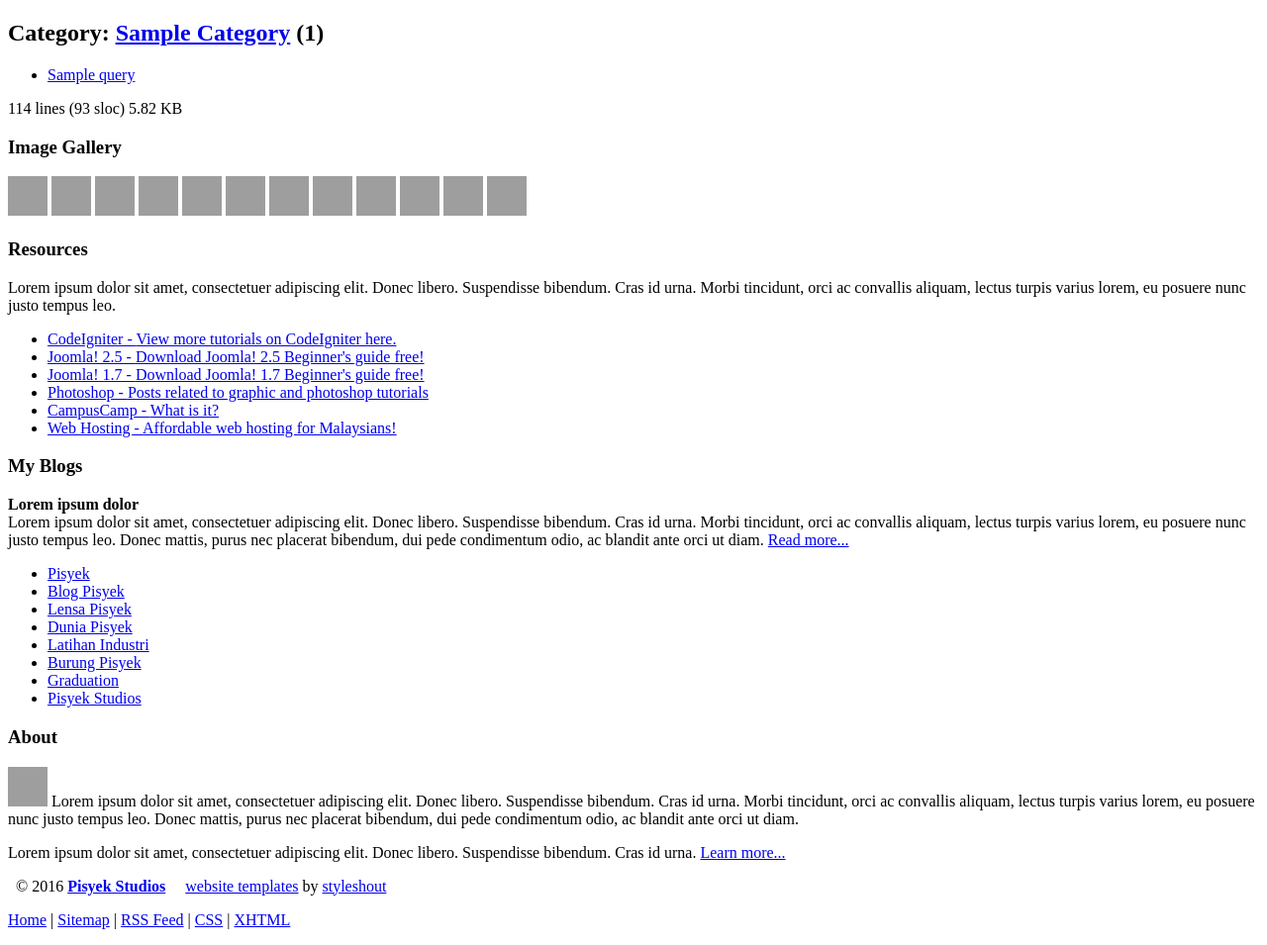
After one commit to chrisuberti/ci_cms, a CodeIgniter app: the page made by application/views/blog/category.php in a window 1280 px wide. The commit adds this page. Shown: the whole page at 99% size. Run offline with CodeIgniter, Linux system fonts and the light colour scheme; tables that the repository leaves empty or names only in its code hold one stand-in row (values such as "Sample post"); the template is opened without the code that fills it: most values are stand-ins (such as "Sample title", 1, 10 or a date in 2020); some libraries are stand-ins or nearby versions; grey boxes are pictures that could not be loaded.

Commit message:
Added a few dressings for blog, also got category page(and some category functions)  working :

```diff
--- a/application/core/MY_Model.php
+++ b/application/core/MY_Model.php
@@ -34,7 +34,11 @@ class MY_Model extends CI_Model{
 
 	static function find_by($column = "", $column_val = ""){
 	  $query = self::$db->where($column, $column_val)->get(static::DB_TABLE)->custom_result_object(get_called_class());
-	  return $query;
+	  if(count($query) > 1){
+	    return $query;
+	  }elseif(count($query) == 1){
+	    return $query[0];
+	  }
 	}
 
   public function insert(){
--- /dev/null
+++ b/application/views/blog/category.php
@@ -0,0 +1,41 @@
+<?php $this->load->view('blog/header');?>
+<body>
+
+	<!-- header top starts-->
+	<!-- header top ends here -->
+
+	<!-- content starts -->
+	<div id="content-outer" class="clear"><div id="content-wrapper">
+
+		<!-- column-one -->
+		<div id="content"><div class="col-one">
+			<h2>Category: <a href="<?php echo base_url().'category/'.$category->slug;?>"><?php echo ucwords($category->category_name);?></a> (<?php echo count($query);?>)</h2>
+
+			<?php if( isset($query) && $query ): ?>
+			<ul>
+			<?php foreach($query as $post):?>
+				<li><a href="<?php echo base_url().'post/'.$post->id;?>"><?php echo $post->title?></a></li>
+			<?php endforeach; ?>
+			</ul>
+
+			<?php else: ?>
+			<h3>No post yet!</h3>
+			<?php endif;?>
+
+		</div></div>
+
+		<!-- column-two -->
+		<?php// $this->load->view('blog/menu_sidebar');?>
+
+		<!-- column-three -->
+		<?php// $this->load->view('blog/sidebar');?>
+
+	<!-- contents end here -->
+	</div></div>
+
+	<!-- footer starts here -->
+	<?php $this->load->view('blog/footer');?>
+	<!-- footer ends here -->
+
+</body>
+</html>
--- /dev/null
+++ b/application/views/blog/footer.php
@@ -0,0 +1,116 @@
+
+114 lines (93 sloc)  5.82 KB
+	<div id="footer-wrapper">
+
+		<!-- column-one -->
+		<div id="footer"><div class="col-one">
+
+			<h3>Image Gallery </h3>
+				<p class="thumbs">
+					<a href="index.html"><img src="<?php echo base_url();?>assets/img/thumb.jpg" width="40" height="40" alt="thumbnail" /></a>
+					<a href="index.html"><img src="<?php echo base_url();?>assets/img/thumb.jpg" width="40" height="40" alt="thumbnail" /></a>
+					<a href="index.html"><img src="<?php echo base_url();?>assets/img/thumb.jpg" width="40" height="40" alt="thumbnail" /></a>
+					<a href="index.html"><img src="<?php echo base_url();?>assets/img/thumb.jpg" width="40" height="40" alt="thumbnail" /></a>
+					<a href="index.html"><img src="<?php echo base_url();?>assets/img/thumb.jpg" width="40" height="40" alt="thumbnail" /></a>
+					<a href="index.html"><img src="<?php echo base_url();?>assets/img/thumb.jpg" width="40" height="40" alt="thumbnail" /></a>
+					<a href="index.html"><img src="<?php echo base_url();?>assets/img/thumb.jpg" width="40" height="40" alt="thumbnail" /></a>
+					<a href="index.html"><img src="<?php echo base_url();?>assets/img/thumb.jpg" width="40" height="40" alt="thumbnail" /></a>
+					<a href="index.html"><img src="<?php echo base_url();?>assets/img/thumb.jpg" width="40" height="40" alt="thumbnail" /></a>
+					<a href="index.html"><img src="<?php echo base_url();?>assets/img/thumb.jpg" width="40" height="40" alt="thumbnail" /></a>
+					<a href="index.html"><img src="<?php echo base_url();?>assets/img/thumb.jpg" width="40" height="40" alt="thumbnail" /></a>
+					<a href="index.html"><img src="<?php echo base_url();?>assets/img/thumb.jpg" width="40" height="40" alt="thumbnail" /></a>
+				</p>
+
+			<h3>Resources</h3>
+
+                <p>
+                Lorem ipsum dolor sit amet, consectetuer adipiscing elit. Donec libero. Suspendisse bibendum.
+			    Cras id urna. Morbi tincidunt, orci ac convallis aliquam, lectus turpis varius lorem, eu
+			    posuere nunc justo tempus leo.
+                </p>
+
+				<ul class="footer-list">
+                    <li><a href="http://blog.pisyek.com/tag/codeigniter/" title="Codeigniter">CodeIgniter -
+                    <span> View more tutorials on CodeIgniter here.</span></a>
+                    </li>
+                    <li><a href="http://blog.pisyek.com/2012/02/joomla-2-5-beginners-guide-free-download/" title="Joomla!">Joomla! 2.5 -
+                    <span> Download Joomla! 2.5 Beginner's guide free!</span></a>
+                    </li>
+                    <li><a href="http://blog.pisyek.com/2011/07/joomla-1-7-beginner-s-guide-free-download/" title="Joomla!">Joomla! 1.7 -
+                    <span> Download Joomla! 1.7 Beginner's guide free!</span></a>
+                    </li>
+                    <li><a href="http://blog.pisyek.com/tag/photoshop/" title="Photoshop">Photoshop -
+                    <span> Posts related to graphic and photoshop tutorials</span></a>
+                    </li>
+                    <li><a href="http://blog.pisyek.com/tag/campuscamp/" title="Campus Camp">CampusCamp -
+                    <span> What is it?</span></a>
+                    </li>
+                    <li><a href="http://bit.ly/dataklhost" title="Web Hosting">Web Hosting -
+                    <span>Affordable web hosting for Malaysians!</span></a>
+                    </li>
+				</ul>
+
+		</div></div>
+
+		<!-- column-two -->
+		<div class="col-two">
+
+			<h3>My Blogs</h3>
+
+			<p>
+			<strong>Lorem ipsum dolor</strong> <br />
+			Lorem ipsum dolor sit amet, consectetuer adipiscing elit. Donec libero. Suspendisse bibendum.
+			Cras id urna. Morbi tincidunt, orci ac convallis aliquam, lectus turpis varius lorem, eu
+			posuere nunc justo tempus leo. Donec mattis, purus nec placerat bibendum, dui pede condimentum
+			odio, ac blandit ante orci ut diam. <a href="index.html">Read more...</a>
+			</p>
+
+			<ul class="footer-list">
+				<li><a href="http://www.pisyek.com">Pisyek</a></li>
+				<li><a href="http://blog.pisyek.com">Blog Pisyek</a></li>
+				<li><a href="http://lensa.pisyek.com">Lensa Pisyek</a></li>
+				<li><a href="http://dunia.pisyek.com">Dunia Pisyek</a></li>
+				<li><a href="http://latihanindustri.pisyek.com">Latihan Industri</a></li>
+				<li><a href="http://burung.pisyek.com">Burung Pisyek</a></li>
+				<li><a href="http://grad.pisyek.com">Graduation</a></li>
+				<li><a href="http://studios.pisyek.com">Pisyek Studios</a></li>
+			</ul>
+
+		</div>
+
+		<!-- column-three -->
+		<div class="col-three">
+
+			<h3>About</h3>
+
+			<p>
+			<a href="http://getfirefox.com/"><img src="<?php echo base_url();?>assets/img/thumb-2.jpg" width="40" height="40" alt="firefox" class="float-left" /></a>
+			Lorem ipsum dolor sit amet, consectetuer adipiscing elit. Donec libero. Suspendisse bibendum.
+			Cras id urna. Morbi tincidunt, orci ac convallis aliquam, lectus turpis varius lorem, eu
+			posuere nunc justo tempus leo. Donec mattis, purus nec placerat bibendum, dui pede condimentum
+			odio, ac blandit ante orci ut diam.</p>
+
+			<p>
+			Lorem ipsum dolor sit amet, consectetuer adipiscing elit. Donec libero. Suspendisse bibendum.
+			Cras id urna. <a href="index.html">Learn more...</a></p>
+
+		</div>
+
+		<div id="footer-bottom">
+
+			<p class="bottom-left">
+			    &nbsp; &copy; <?php echo date('Y');?> <a href="http://www.pisyek.com/"><strong>Pisyek Studios</strong></a> &nbsp; &nbsp;
+			    <a href="http://www.bluewebtemplates.com/" title="Website Templates">website templates</a> by <a href="http://www.styleshout.com/">styleshout</a>
+			</p>
+
+			<p class="bottom-right" >
+				<a href="<?php echo base_url();?>">Home</a> |
+				<a href="<?php echo base_url();?>">Sitemap</a> |
+				<a href="<?php echo base_url();?>">RSS Feed</a> |
+				<a href="http://jigsaw.w3.org/css-validator/check/referer">CSS</a> |
+		   	    <a href="http://validator.w3.org/check/referer">XHTML</a>
+			</p>
+
+		</div>
+
+	</div>
--- /dev/null
+++ b/application/views/blog/header.php
@@ -0,0 +1,15 @@
+<!DOCTYPE html PUBLIC "-//W3C//DTD XHTML 1.0 Strict//EN" "http://www.w3.org/TR/xhtml1/DTD/xhtml1-strict.dtd">
+<html xmlns="http://www.w3.org/1999/xhtml" xml:lang="en" lang="en">
+
+<head>
+
+<title><?php if( isset($title) && $title !== NULL ) { echo $title;} ?></title>
+
+<meta http-equiv="content-type" content="application/xhtml+xml; charset=UTF-8" />
+<meta name="author" content="Pisyek Kumar" />
+<meta name="description" content="This is a site demo on how to create a simple CodeIgniter blog" />
+<meta name="keywords" content="codeigniter, blog, pisyek, tutorial" />
+<meta name="robots" content="index, follow, noarchive" />
+<meta name="googlebot" content="noarchive" />
+
+</head>
--- a/application/views/blog/post.php
+++ b/application/views/blog/post.php
@@ -11,13 +11,16 @@
     <?php  if($query): foreach($query as $post):    ?>
     <h2><a href="<?php echo base_url().'post/'.$post->id;?>"><?php echo $post->title;?></a></h2>
         <p class="post-date"><?php echo pretty_date($post->date);?></p>
+
         <p class="post-info">Posted by: <a href="#"><?php $author = $this->ion_auth->user($post->author_id)->row(); echo ucfirst($author->username);?></a>
         | Filed under <?php $item = $this->post_category_relations->find_by('post_id', $post->id);
+
         foreach($item as $cat): ?>
         <?php $category = Categories::find_by_id($cat->category_id);?>
         <a href="<?php echo base_url().'category/'.$category->slug;?>"><?php echo $category->category_name;?></a> <?php endforeach;?></p>
 
-    <?php echo $post->content; ?>
+    <div><?php echo $post->content; ?></div>
+
     <hr>
     <p class="postmeta">
         <h3>Comments (<?php echo $total_comments;?>)</h3>
```
Also changed, not shown: application/controllers/Blog.php (+13 -0 lines), application/models/Posts.php (+7 -12 lines), application/views/auth/blog/category.php (added, +45 -0 lines), application/views/auth/blog/footer.php (added, +133 -0 lines), application/views/auth/blog/header.php (added). Lines whose indentation alone changed are shown as unchanged.
